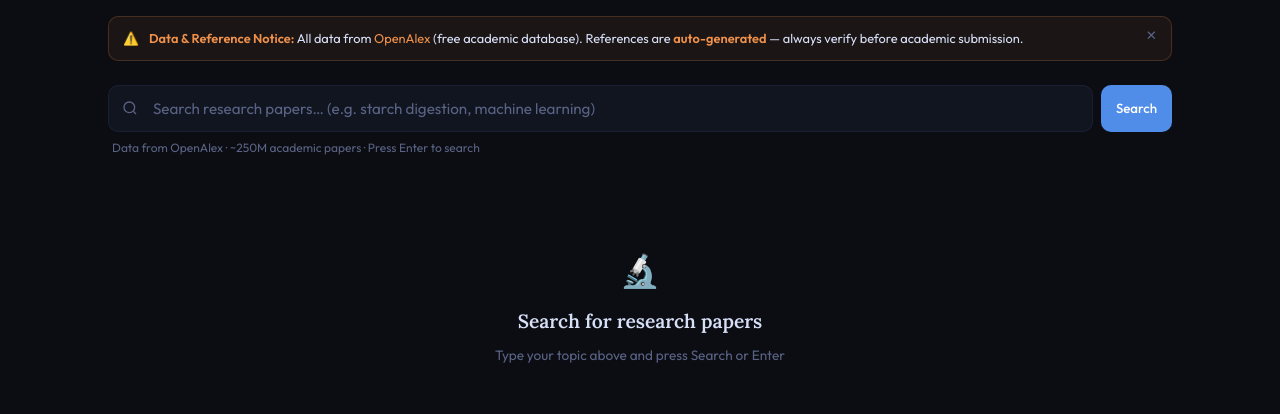
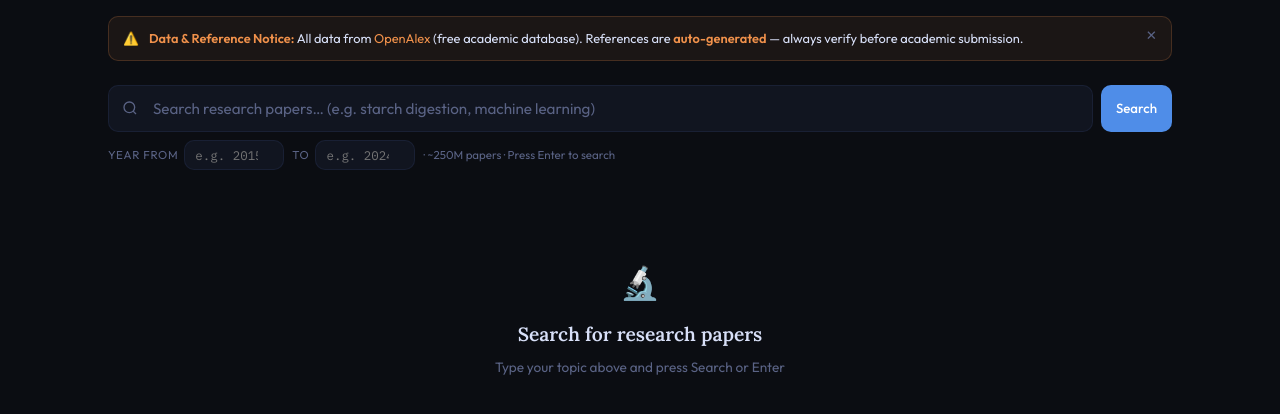
Before and after one commit to rjmarkpacunla266-lab/sip-research, a Flask app: template templates/index.html in a window 1280 px wide. Shown: the part 77-491 px from the top of the page. Run offline with Flask 3, Linux system fonts and the light colour scheme; the template is opened without the code that fills it, so the values that code supplies are empty.

Commit message:
APA fix, year filter, security improvements

```diff
--- a/app.py
+++ b/app.py
@@ -95,9 +95,6 @@ def login_required(f):
     return decorated
 
 # ─── PASSWORD FUNCTIONS ─────────────────────────────────────────────
-# Using hashlib — works on Termux without Rust
-# sha256 + random salt for security
-
 def hash_password(password):
     """Hash a password with a random salt. Never store plain passwords."""
     salt = secrets.token_hex(16)
@@ -175,7 +172,7 @@ def format_paper(paper):
     journal  = source.get("display_name", "")
     doi      = paper.get("doi", "")
 
-    # Build APA reference (auto-generated — may be incomplete)
+    # Build APA authors
     apa_authors = []
     for a in paper.get("authorships", [])[:3]:
         name = (a.get("author") or {}).get("display_name", "")
@@ -187,7 +184,31 @@ def format_paper(paper):
                 apa_authors.append(name)
     if len(paper.get("authorships", [])) > 3:
         apa_authors.append("et al.")
-    apa = f"{', '.join(apa_authors) or 'Unknown'} ({year}). {title}. {journal}. {doi}"
+
+    # Build volume, issue, pages
+    volume     = biblio.get("volume", "")
+    issue      = biblio.get("issue", "")
+    first_page = biblio.get("first_page", "")
+    last_page  = biblio.get("last_page", "")
+    pages      = f"{first_page}\u2013{last_page}" if first_page and last_page else ""
+
+    vol_issue = ""
+    if volume and issue:
+        vol_issue = f", {volume}({issue})"
+    elif volume:
+        vol_issue = f", {volume}"
+
+    # Track missing APA fields
+    missing = []
+    if not volume:  missing.append("volume")
+    if not issue:   missing.append("issue")
+    if not pages:   missing.append("page range")
+    if not doi:     missing.append("DOI")
+
+    # Build full APA reference
+    pages_part = f", {pages}" if pages else ""
+    doi_part   = f" {doi}" if doi else ""
+    apa = f"{', '.join(apa_authors) or 'Unknown'} ({year}). {title}. {journal}{vol_issue}{pages_part}.{doi_part}"
 
     return {
         "title":         title,
@@ -201,9 +222,11 @@ def format_paper(paper):
         "doi":           doi,
         "concepts":      concepts,
         "openalex_id":   paper.get("id", ""),
-        "volume":        biblio.get("volume", ""),
-        "issue":         biblio.get("issue", ""),
+        "volume":        volume,
+        "issue":         issue,
+        "pages":         pages,
         "apa_reference": apa,
+        "apa_missing":   missing,
         "data_source":   "OpenAlex (openalex.org)",
         "ref_warning":   "Auto-generated — verify before academic use",
     }
@@ -233,11 +256,9 @@ def signup():
         if '@' not in email:
             return jsonify({"error": "Enter a valid email address"}), 400
 
-        # Check if email already exists
         if get_user_by_email(email):
             return jsonify({"error": "Email already registered. Please login."}), 400
 
-        # Create user
         hashed = hash_password(password)
         result = sb_post("users", {
             "email":         email,
@@ -274,11 +295,8 @@ def login():
             return jsonify({"error": "Email and password required"}), 400
 
         user = get_user_by_email(email)
-        if not user:
-            return jsonify({"error": "No account found with that email"}), 404
-
-        if not check_password(password, user['password_hash']):
-            return jsonify({"error": "Wrong password. Try again."}), 401
+        if not user or not check_password(password, user['password_hash']):
+            return jsonify({"error": "Invalid email or password"}), 401
 
         session['user_id']    = user['id']
         session['user_email'] = user['email']
@@ -313,8 +331,10 @@ def get_me():
 @app.route('/api/search')
 @login_required
 def search():
-    query = request.args.get('q', '').strip()
-    page  = int(request.args.get('page', 1))
+    query     = request.args.get('q', '').strip()
+    page      = int(request.args.get('page', 1))
+    year_from = request.args.get('year_from', '')
+    year_to   = request.args.get('year_to', '')
 
     if not query:
         return jsonify({"error": "Please enter a search query"}), 400
@@ -323,23 +343,29 @@ def search():
     if not user:
         return jsonify({"error": "User not found"}), 404
 
-    # Check search limit
     if not can_search(user):
         return jsonify({
             "error":   "limit_reached",
             "message": "You have used all your free searches. Pay $1 for 20 more!",
         }), 403
 
-    # Search OpenAlex
+    # Build OpenAlex params
     params = {
         "search":   query,
         "per-page": 25,
         "page":     page,
         "sort":     "cited_by_count:desc",
     }
+
+    # Year filter
+    if year_from and year_to:
+        params["filter"] = f"publication_year:{year_from}-{year_to}"
+    elif year_from:
+        params["filter"] = f"publication_year:{year_from}-"
+
     try:
-        resp  = requests.get(OPENALEX_URL, params=params, timeout=15)
-        data  = resp.json()
+        resp   = requests.get(OPENALEX_URL, params=params, timeout=15)
+        data   = resp.json()
         papers = data.get("results", [])
         total  = data.get("meta", {}).get("count", 0)
     except Exception as e:
@@ -347,11 +373,9 @@ def search():
 
     formatted = [format_paper(p) for p in papers]
 
-    # Increment search count
     new_count = user['search_count'] + 1
     sb_patch("users", f"id=eq.{user['id']}", {"search_count": new_count})
 
-    # Log search
     sb_post("search_logs", {
         "user_id":    user['id'],
         "query":      query,
--- a/templates/index.html
+++ b/templates/index.html
@@ -176,8 +176,18 @@ code{font-family:var(--mono);font-size:.85em;background:var(--surf2);padding:1px
       autocomplete="off"/>
     <button class="btn primary" onclick="doSearch()">Search</button>
   </div>
-  <div style="font-size:.75rem;color:var(--muted);margin-top:6px;padding-left:4px">
-    Data from OpenAlex · ~250M academic papers · Press Enter to search
+  <div style="display:flex;align-items:center;gap:8px;margin-top:8px;flex-wrap:wrap">
+    <div style="display:flex;align-items:center;gap:6px;font-size:.78rem;color:var(--muted)">
+      <label style="font-size:.72rem;text-transform:uppercase;letter-spacing:.06em">Year from</label>
+      <input type="number" id="yearFrom" placeholder="e.g. 2015" min="1800" max="2026"
+        style="width:100px;padding:6px 10px;background:var(--surf);border:1px solid var(--border);border-radius:var(--r);color:var(--text);font-family:var(--mono);font-size:.78rem;outline:none"/>
+    </div>
+    <div style="display:flex;align-items:center;gap:6px;font-size:.78rem;color:var(--muted)">
+      <label style="font-size:.72rem;text-transform:uppercase;letter-spacing:.06em">To</label>
+      <input type="number" id="yearTo" placeholder="e.g. 2024" min="1800" max="2026"
+        style="width:100px;padding:6px 10px;background:var(--surf);border:1px solid var(--border);border-radius:var(--r);color:var(--text);font-family:var(--mono);font-size:.78rem;outline:none"/>
+    </div>
+    <span style="font-size:.72rem;color:var(--muted)">· ~250M papers · Press Enter to search</span>
   </div>
 </div>
 
@@ -276,7 +286,12 @@ async function doSearch(page = 1) {
   showLoading();
 
   try {
-    const resp = await fetch(`/api/search?q=${encodeURIComponent(query)}&page=${page}`);
+    const yearFrom = document.getElementById('yearFrom').value.trim();
+    const yearTo   = document.getElementById('yearTo').value.trim();
+    let url = `/api/search?q=${encodeURIComponent(query)}&page=${page}`;
+    if (yearFrom) url += `&year_from=${yearFrom}`;
+    if (yearTo)   url += `&year_to=${yearTo}`;
+    const resp = await fetch(url);
     const data = await resp.json();
 
     // Handle search limit reached
@@ -363,7 +378,7 @@ function renderResults(data) {
         ${concepts ? `<div class="chips" style="margin-top:8px">${concepts}</div>` : ''}
       </div>
       <div class="card-foot hidden">
-        <span class="ref-warn">⚠️ Auto-ref</span>
+        <span class="ref-warn">${item.apa_missing && item.apa_missing.length ? '⚠️ Missing: ' + item.apa_missing.join(', ') : '⚠️ Auto-ref'}</span>
         <span class="apa-text" title="${esc(item.apa_reference||'')}">${esc(item.apa_reference||'')}</span>
         <button class="btn xs" onclick="copyAPA(${i}, event)">📋 APA</button>
         ${item.doi ? `<a href="${esc(item.doi)}" target="_blank" class="btn xs">DOI</a>` : ''}
@@ -410,7 +425,7 @@ function openDetail(idx, e) {
       <tr><td>Source</td><td>OpenAlex (openalex.org)</td></tr>
     </table>
     ${item.abstract ? `<div class="text-block" style="margin:12px 0;font-size:.85rem">${esc(item.abstract)}</div>` : ''}
-    <div class="warn-box">⚠️ References below are AUTO-GENERATED. Volume, issue, pages often missing. Always verify before academic submission.</div>
+    <div class="warn-box">⚠️ References below are AUTO-GENERATED.${item.apa_missing && item.apa_missing.length ? ' Missing: <strong>' + item.apa_missing.join(', ') + '</strong>.' : ''} Always verify before academic submission.</div>
     <div style="font-size:.72rem;text-transform:uppercase;letter-spacing:.08em;color:var(--muted);margin-top:12px">APA Reference (auto-generated)</div>
     <div class="ref-box">${esc(item.apa_reference||'Not available')}</div>
     <div style="display:flex;gap:8px;flex-wrap:wrap;margin-top:14px">
--- a/templates/login.html
+++ b/templates/login.html
@@ -205,7 +205,7 @@ async function doLogin() {
       successEl.style.display = 'block';
       setTimeout(() => window.location.href = data.redirect || '/', 800);
     } else {
-      errorEl.textContent   = data.error || 'Login failed';
+      errorEl.textContent   = (data.error === 'No account found with that email') ? 'Invalid email or password' : (data.error || 'Login failed');
       errorEl.style.display = 'block';
       btn.disabled    = false;
       btn.textContent = 'Sign In';
```
